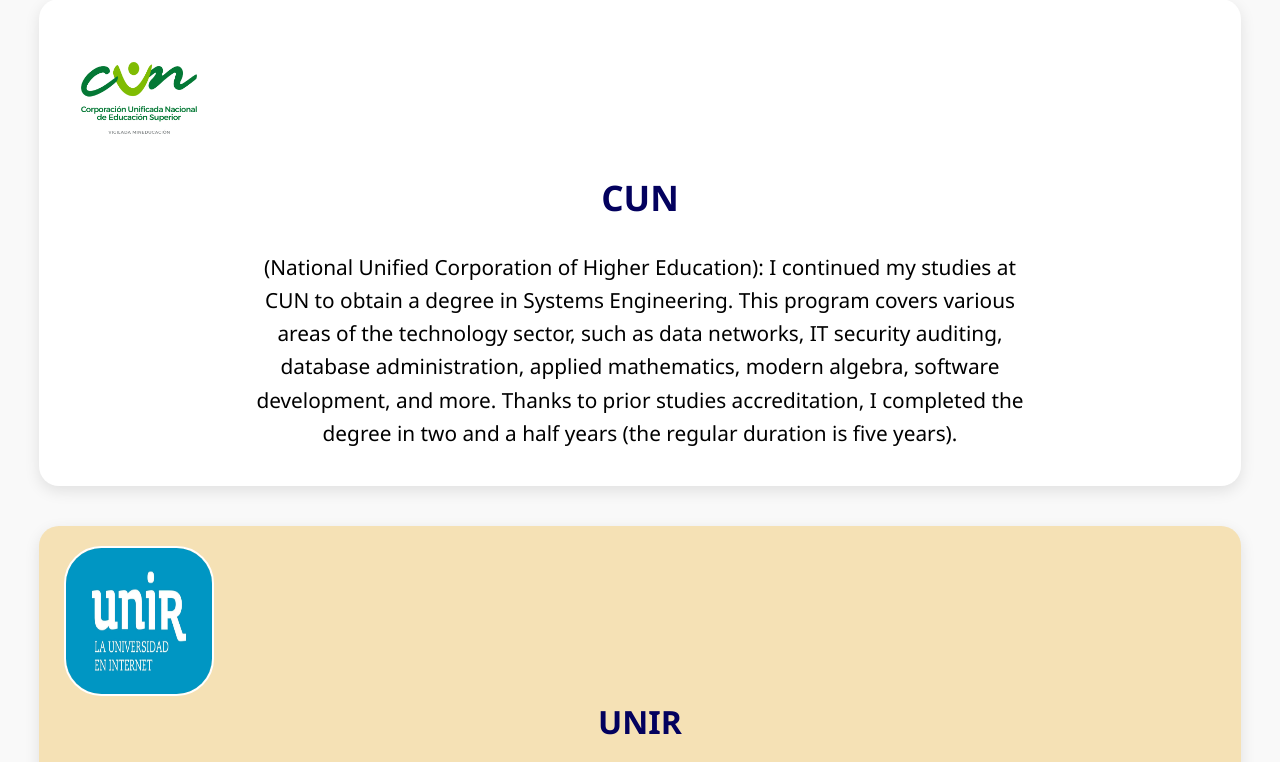
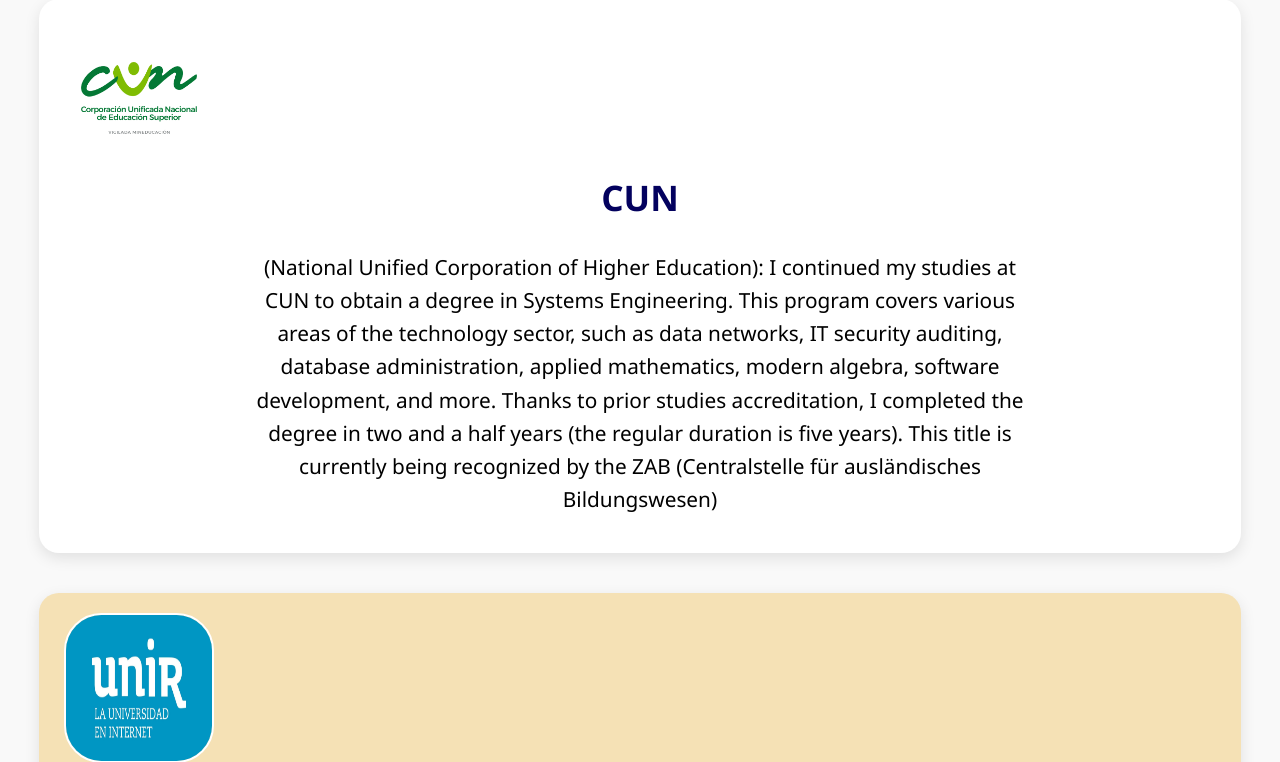
Before and after one commit to William0814/Meine_CV, a Django app: page /studies/ in a window 1280 px wide. Shown: the part 725-1487 px from the top of the page. Run offline with Django 5.2, Linux system fonts and the light colour scheme.

Commit message:
Add more info in experience section

```diff
--- a/portafolio/templates/portafolio/studies.html
+++ b/portafolio/templates/portafolio/studies.html
@@ -30,7 +30,8 @@
     auditing, database administration, applied mathematics, modern algebra,
     software development, and more. Thanks to prior studies accreditation, I
     completed the degree in two and a half years (the regular duration is five
-    years).
+    years). This title is currently being recognized by the ZAB (Centralstelle
+    für ausländisches Bildungswesen)
   </p>
 </section>
 <section class="unir">
```
